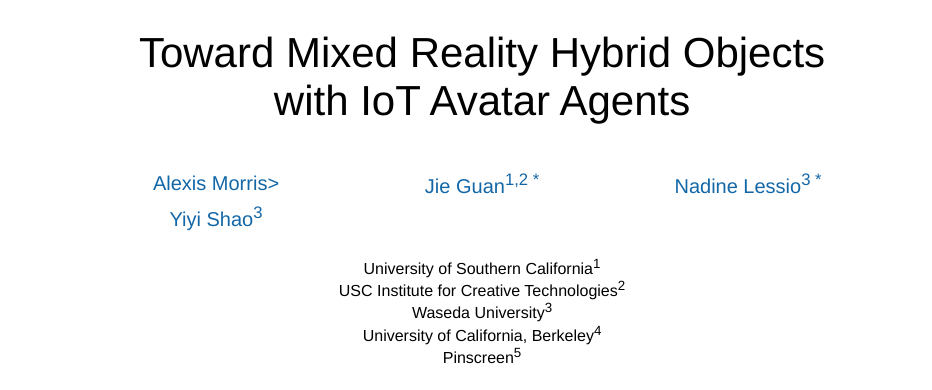
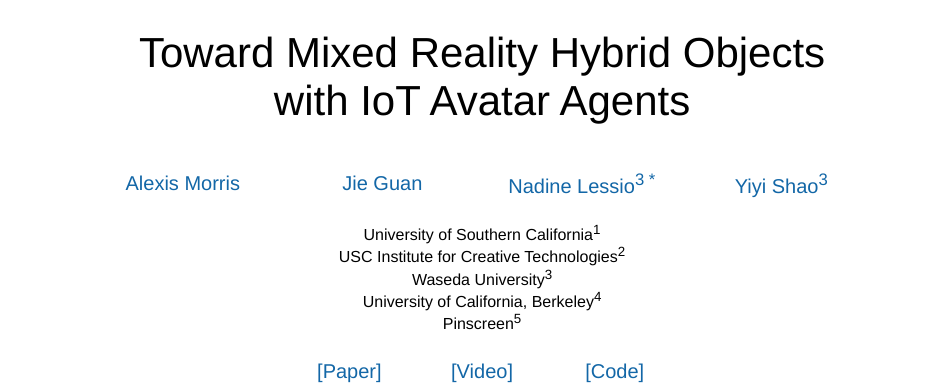
Before and after one commit to Adaptive-Context-Environments-Lab/IoT-Avatar-2.0, a plain HTML site: page index.html in a window 1280 px wide. Shown: the top 390 px of the page, without its empty margins (158-1090 px from the left). Drawn offline with Linux system fonts and the light colour scheme.

Commit message:
Update index.html

```diff
--- a/index.html
+++ b/index.html
@@ -137,13 +137,13 @@
        <tr>
          <td align=center width=100px>
          <center>
-         <span style="font-size:20px"><a href="http://www-scf.usc.edu/~saitos/">Alexis Morris></sup></a></span>
+         <span style="font-size:20px"><a href="http://www-scf.usc.edu/~saitos/">Alexis Morris</a></span>
          </center>
          </td>
 
         <td align=center width=100px>
         <center>
-        <span style="font-size:20px"><a href="https://zeng.science/">Jie Guan<sup>1,2 *</sup></a></span>
+        <span style="font-size:20px"><a href="https://zeng.science/">Jie Guan</a></span>
         </center>
         </td>
 
@@ -152,8 +152,7 @@
           <span style="font-size:20px"><a href="https://scholar.google.co.jp/citations?user=0vZ20kgAAAAJ">Nadine Lessio<sup>3 *</sup></a></span>
           </center>
         </td>
-      <tr>
-      </tr>
+
         <td align=center width=100px>
           <center>
           <span style="font-size:20px"><a href="https://scholar.google.com/citations?user=4B-C50EAAAAJ">Yiyi Shao<sup>3</sup></a></span>
```
